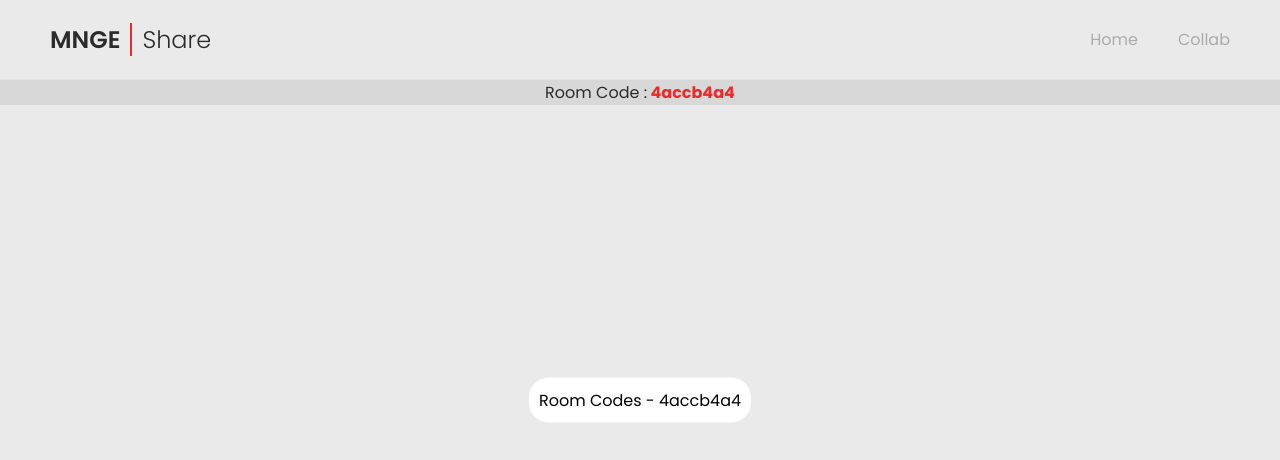
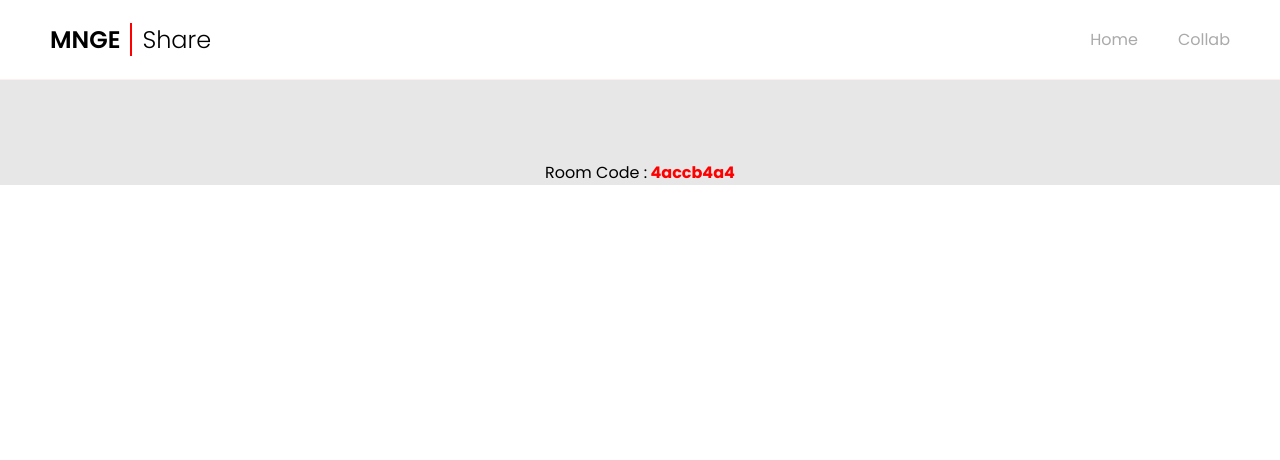
Before and after one commit to spectakural/mnge-share, a React (Vite) app: page /room in a window 1280 px wide. Shown: the top 460 px of the page. Built offline with nearby package versions, Linux system fonts and the light colour scheme; a web font is replaced by a local one.

Commit message:
Collaborate Page beta

```diff
--- a/index.html
+++ b/index.html
@@ -18,10 +18,20 @@
         width: 100%;
         height: 100%;
       }
+      body {
+        height: calc(100% - 80px);
+        margin-top: 80px;
+      }
     </style>
     <div id="root"></div>
     <script type="module" src="/src/main.jsx"></script>
-    <script type="module" src="https://unpkg.com/ionicons@5.5.2/dist/ionicons/ionicons.esm.js"></script>
-    <script nomodule src="https://unpkg.com/ionicons@5.5.2/dist/ionicons/ionicons.js"></script>
+    <script
+      type="module"
+      src="https://unpkg.com/ionicons@5.5.2/dist/ionicons/ionicons.esm.js"
+    ></script>
+    <script
+      nomodule
+      src="https://unpkg.com/ionicons@5.5.2/dist/ionicons/ionicons.js"
+    ></script>
   </body>
 </html>
--- a/package.json
+++ b/package.json
@@ -14,6 +14,7 @@
     "react-dom": "^18.2.0",
     "react-ripples": "^2.2.1",
     "react-router-dom": "^6.3.0",
+    "react-typing-effect": "^2.0.5",
     "sass": "^1.54.0",
     "uuid": "^8.3.2"
   },
--- a/src/App.jsx
+++ b/src/App.jsx
@@ -15,7 +15,7 @@ function App() {
       <NavBar />
       <Routes>
         <Route exact path="/" element={<Home />} />
-        <Route exact path="/collab" element={<Collaborate />} />
+        <Route exact path="/collaborate" element={<Collaborate />} />
         <Route exact path="/room" element={<Room />} />
       </Routes>
     </div>
--- a/src/components/NavBar.scss
+++ b/src/components/NavBar.scss
@@ -15,6 +15,7 @@
   padding: 0 50px;
   font-family: "Poppins";
   border-bottom: 1px solid #ff000010;
+  z-index: 10;
 
   .navbar-logo {
     color: black;
--- a/src/components/PasswordSetterBox.jsx
+++ b/src/components/PasswordSetterBox.jsx
@@ -1,13 +1,25 @@
+import { useState } from "react";
 import "./PasswordSetterBox.scss";
 
-const PasswordSetterBox = ({ rcode }) => {
+const PasswordSetterBox = ({ rcode, open, setOpenCreate }) => {
+  const [password, setPassword] = useState("");
+  const updatePassword = (e) => {
+    setPassword(e.target.value);
+  };
+
   return (
-    <div className="password-box-screen">
+    <div
+      className={open ? "password-box-screen-active" : "password-box-screen"}
+    >
       <div className="password-box">
+        <div className="close" onClick={() => setOpenCreate(false)}>
+          <ion-icon name="close-outline"></ion-icon>
+        </div>
         <div className="password-box-header">
-          <span>
-            Room Codes - <span className="rcode">{rcode}</span>
-          </span>
+          <label>Room Code</label>
+          <input type="text" value={rcode} readOnly />
+          <label>Password</label>
+          <input type="text" value={password} onChange={updatePassword} />
         </div>
       </div>
     </div>
--- a/src/components/PasswordSetterBox.scss
+++ b/src/components/PasswordSetterBox.scss
@@ -1,12 +1,15 @@
-.password-box-screen {
+.password-box-screen-active {
   height: 100%;
   width: 100%;
   z-index: 10;
-    position: absolute;
-    background-color: #aaaaaa40;
-    top: 0;
-    left: 0;
+  position: fixed;
+  background-color: #d8d8d800;
+  backdrop-filter: blur(2px);
+  top: 50%;
+  left: 50%;
+  z-index: 10;
 
+  transform: translate(-50%, -50%);
   .password-box {
     background-color: white;
     padding: 10px;
@@ -15,6 +18,111 @@
     top: 50%;
     left: 50%;
 
+    width: 300px;
+    height: 200px;
+
+    transition: width 0.2s 0s linear, height 0.2s 0.2s linear;
+
     transform: translate(-50%, -50%);
+
+    display: flex;
+    justify-content: center;
+    align-items: center;
+
+    .close {
+      transition: opacity 0.2s 0.5s linear;
+
+      width: 30px;
+      height: 30px;
+      opacity: 1;
+
+      position: absolute;
+      top: 10px;
+      right: 10px;
+
+      border-radius: 15px;
+
+      color: #ffffff;
+      background: #ff0000;
+
+      ion-icon {
+        font-size: 30px;
       }
     }
+    .password-box-header {
+      width: 90%;
+      height: 80%;
+
+      display: flex;
+      flex-direction: column;
+      label {
+        width: 100%;
+        font-family: "Poppins";
+        font-size: 20px;
+        text-align: left;
+        transition: opacity 0.3s 0.5s linear;
+      }
+      input {
+        padding: 0 10px;
+        height: 40px;
+        border: 2px solid #e7e7e7;
+        border-radius: 10px;
+
+        transition: opacity 0.3s 0.5s linear;
+      }
+    }
+  }
+}
+
+.password-box-screen {
+  height: 0;
+  width: 0;
+  z-index: 10;
+  position: fixed;
+  background-color: #d8d8d800;
+  backdrop-filter: blur(2px);
+  top: 50%;
+  left: 50%;
+  z-index: 10;
+
+  transform: translate(-50%, -50%);
+
+  .password-box {
+    background-color: white;
+    // padding: 10px;
+    border-radius: 20px;
+    position: absolute;
+    top: 50%;
+    left: 50%;
+
+    width: 0;
+    height: 0;
+
+    transition: 0.2s;
+
+    transform: translate(-50%, -50%);
+
+    .close {
+      width: 0;
+      height: 0;
+      opacity: 0;
+
+      position: absolute;
+      top: 0;
+      right: 0;
+    }
+
+    .password-box-header {
+      display: flex;
+      justify-content: center;
+      align-items: center;
+      // opacity: 0;
+      label,
+      input {
+        width: 0;
+        height: 0;
+        opacity: 0;
+      }
+    }
+  }
+}
--- a/src/pages/Collaborate.jsx
+++ b/src/pages/Collaborate.jsx
@@ -1,23 +1,65 @@
 import "./Collaborate.scss";
-import { useState } from "react";
+import { useEffect, useState } from "react";
 import Ripples from "react-ripples";
+import PasswordSetterBox from "../components/PasswordSetterBox";
+import { v4 } from "uuid";
+import ReactTypingEffect from "react-typing-effect";
 
 const Collaborate = () => {
-  const [hovering, setHovering] = useState(false);
+  const [openCreate, setOpenCreate] = useState(false);
+  const [currentText, setCurrentText] = useState("");
+  const [currentIndex, setCurrentIndex] = useState([0, 1]);
+  const words = ["Share.", "Chat.", "Talk.", "Collaborate."];
+
+  const roomId = v4().slice(0, 8);
+
   return (
     <div className="collab">
-      <Ripples>
-        <div className="button">
+      {/* <Ripples color="#ff000011">
+        <div
+          className="button"
+          id="createButton"
+          onClick={() => setOpenCreate(true)}
+        >
           <div className="create-room">
             <ion-icon name="add-outline"></ion-icon>
           </div>
         </div>
       </Ripples>
-      <div className="button">
-        <div className="join-room">
-          <ion-icon name="enter-outline"></ion-icon>
+      <Ripples color="#ff000011">
+        <div className="button">
+          <div className="join-room">
+            <ion-icon name="enter-filled"></ion-icon>
+          </div>
+        </div>
+      </Ripples> */}
+      <div className="content">
+        <div className="big">
+          <ReactTypingEffect
+            text={["Share.", "Chat.", "Talk.", "Collaborate."]}
+            speed={100}
+            eraseDelay={1000}
+            eraseSpeed={50}
+            typingDelay={50}
+          />
         </div>
       </div>
+      <div className="button-area">
+        <div className="skew-box"></div>
+        <div className="content">
+          Ready to rock? <br />
+          Create or Join <br /> a room to start..
+        </div>
+        <div className="buttons">
+          <button>Create</button>
+          <button>Join</button>
+        </div>
+      </div>
+      <PasswordSetterBox
+        open={openCreate}
+        setOpenCreate={setOpenCreate}
+        rcode={roomId}
+      />
     </div>
   );
 };
--- a/src/pages/Collaborate.scss
+++ b/src/pages/Collaborate.scss
@@ -5,8 +5,10 @@
   background: #f5f5f5;
 
   display: flex;
-    justify-content: center;
+  justify-content: space-around;
   align-items: center;
+
+  position: relative;
   .button {
     width: 200px;
     height: 200px;
@@ -17,17 +19,15 @@
     justify-content: center;
     align-items: center;
 
-        margin: 20px;
+    overflow: visible;
+    position: relative;
+
+    // margin: 20px;
     ion-icon {
       font-size: 100px;
       color: #7c7c7c;
       transition: 0.3s;
     }
-
-        // .react-ripples {
-        //     width: 100%;
-        //     height: 100%;
-        // }
 
     &:hover {
       ion-icon {
@@ -35,4 +35,67 @@
       }
     }
   }
+
+  .content {
+    width: calc(100% - 450px);
+    height: 100%;
+    display: flex;
+    .big {
+      font-size: 80px;
+      font-weight: 600;
+      color: #7c7c7c;
+      margin-bottom: 20px;
+      margin: 20px;
     }
+  }
+  .button-area {
+    width: 450px;
+    height: 100%;
+    background: #ff4444;
+    position: relative;
+
+    display: flex;
+    justify-content: flex-end;
+    align-items: center;
+    flex-direction: column;
+
+    .content {
+      height: 300px;
+      width: 50%;
+      color: white;
+      font-size: 24px;
+      font-family: Poppins;
+
+      text-align: left;
+
+      display: flex;
+
+      align-items: flex-end;
+    }
+
+    button {
+      background: #ffffff;
+      border: none;
+
+      height: 50px;
+      width: 120px;
+
+      border-radius: 25px;
+
+      margin: 50px 10px;
+
+      font-family: Poppins;
+    }
+
+    .skew-box {
+      height: 100%;
+      width: 300px;
+      position: absolute;
+      top: 0;
+      right: 350px;
+
+      background: #ff4444;
+      transform: skew(-10deg, 0);
+    }
+  }
+}
```
Also changed, not shown: 1 other file (tests, documents, lock files or other folders). Lines whose indentation alone changed are shown as unchanged.
